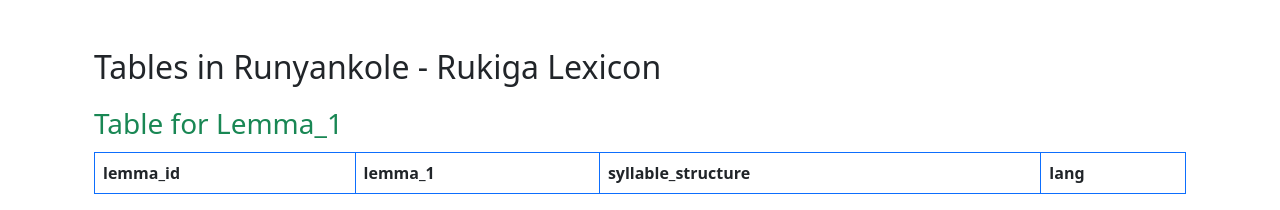
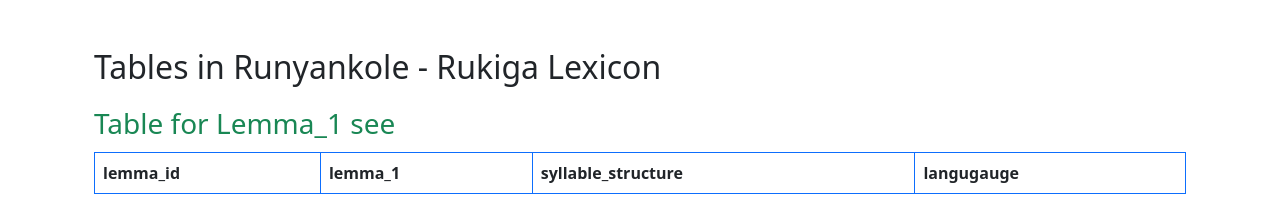
Before and after one commit to bamutra/lexiconlive, a Django app: page / in a window 1280 px wide. Shown: the part 56-266 px from the top of the page. Run offline with Django 4.2, Linux system fonts and the light colour scheme; data that the repository does not hold is empty.

Commit message:
Update home.html

```diff
--- a/LexiconDatabase/lexicon_database/templates/lexicon/home.html
+++ b/LexiconDatabase/lexicon_database/templates/lexicon/home.html
@@ -6,13 +6,13 @@
 
     <!-- Start  Lemma_1   table definition -->
     <table class="table  table-bordered border-primary table-responsive  caption-top">
-        <caption class="fs-3 text-success">Table for Lemma_1</caption>
+        <caption class="fs-3 text-success">Table for Lemma_1 see</caption>
         <thead>
             <tr>
                 <th scope="col">lemma_id</th>
                 <th scope="col">lemma_1</th>
                 <th scope="col">syllable_structure</th>
-                <th scope="col">lang</th>
+                <th scope="col">langugauge</th>
                 <!-- {% if lemmax.tone %} -->
                 <th scope="col">tone</th>
                 <!-- {% endif %} -->
@@ -28,12 +28,12 @@
                 <td>{{lemma.lemma}}</td>
                 <td>{{lemma.syllable_structure}}</td>
                 <td>{{lemma.lang}}</td>
-                {% if lemma.lemma_diac %}
+                <!-- {% if lemma.lemma_diac %} -->
                 <td>{{lemma.lemma_diac}}</td>
-                {% endif %}
-                {% if lemma.tone %}
+                <!-- {% endif %} -->
+                <!-- {% if lemma.tone %} -->
                 <td>{{lemma.tone}}</td>
-                {% endif %}
+                <!-- {% endif %} -->
             </tr>
             {% endfor %}
         </tbody>
```
